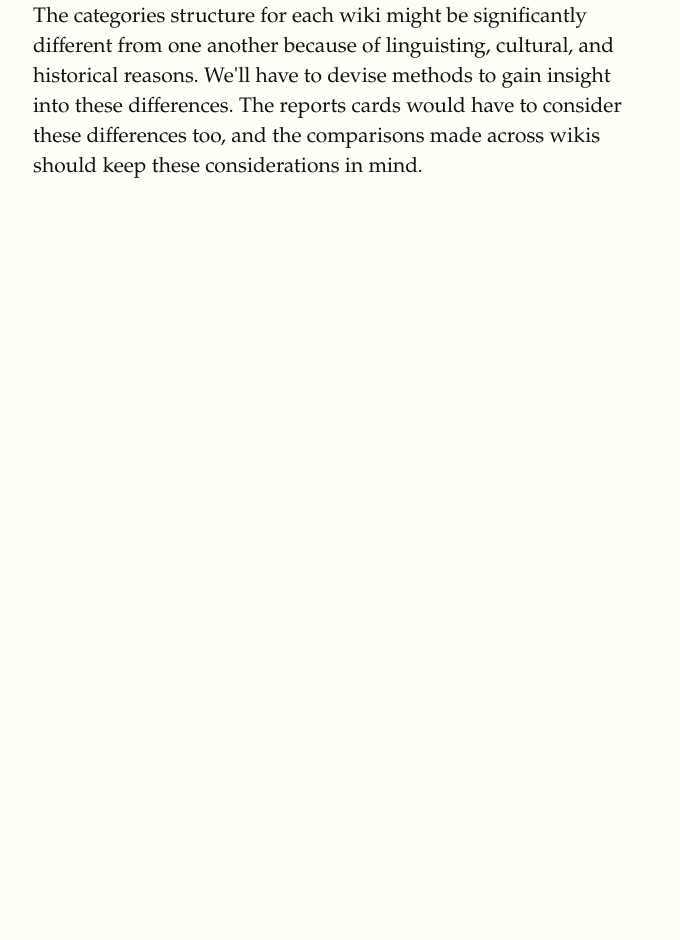
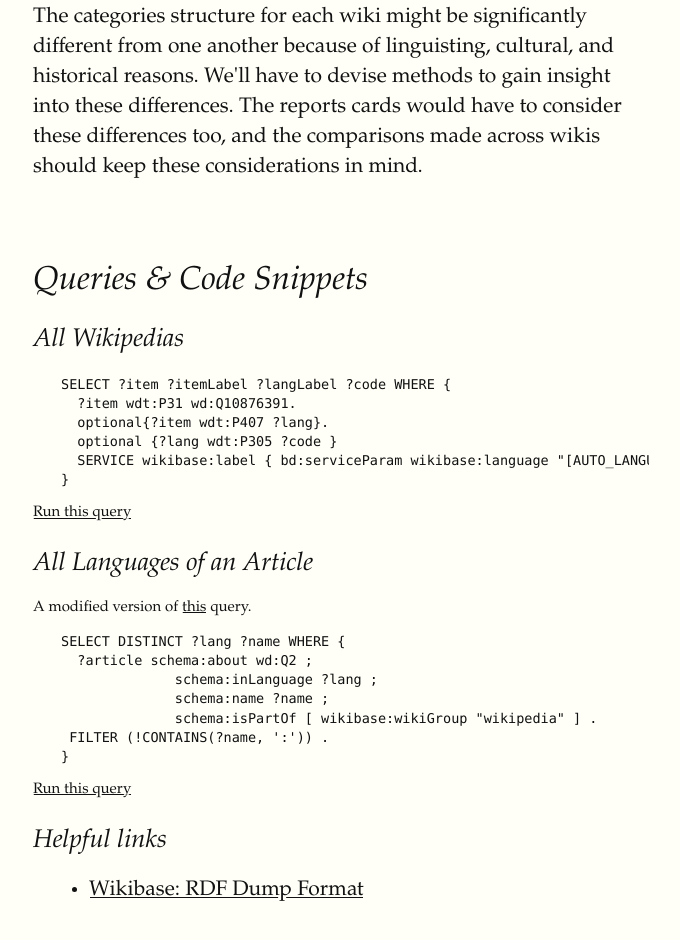
Before and after one commit to prtksxna/knowledgepie-experiments, a plain HTML site: page index.html in a window 1280 px wide. Shown: the part 885-1825 px from the top of the page, without its empty margins (127-807 px from the left). Before the commit the page ends 1187 px from the top, so only its background shows below. Drawn offline with Linux system fonts and the light colour scheme; a web font is replaced by a local one.

Commit message:
chore: add queries and links

```diff
--- a/index.html
+++ b/index.html
@@ -69,6 +69,36 @@
           these considerations in mind.
         </p>
       </section>
+
+      <section>
+        <h2>Queries & Code Snippets</h2>
+        <h3>All Wikipedias</h3>
+        <pre><code>SELECT ?item ?itemLabel ?langLabel ?code WHERE {
+  ?item wdt:P31 wd:Q10876391.
+  optional{?item wdt:P407 ?lang}.
+  optional {?lang wdt:P305 ?code }
+  SERVICE wikibase:label { bd:serviceParam wikibase:language "[AUTO_LANGUAGE],en". }
+}</code></pre>
+        <a href="https://w.wiki/XL5">Run this query</a>
+
+        <h3>All Languages of an Article</h3>
+        A modified version of
+        <a href="https://www.wikidata.org/wiki/Wikidata:SPARQL_query_service/queries/examples#Names_of_Wikipedia_articles_in_multiple_languages">this</a>
+        query.
+        <pre><code>SELECT DISTINCT ?lang ?name WHERE {
+  ?article schema:about wd:Q2 ;
+              schema:inLanguage ?lang ;
+              schema:name ?name ;
+              schema:isPartOf [ wikibase:wikiGroup "wikipedia" ] .
+ FILTER (!CONTAINS(?name, ':')) .
+}</code></pre>
+        <a href="https://w.wiki/XLA">Run this query</a>
+
+        <h3>Helpful links</h3>
+        <ul>
+          <li><a href="https://www.mediawiki.org/wiki/Wikibase/Indexing/RDF_Dump_Format">Wikibase: RDF Dump Format</a></li>
+        </ul>
+      </section>
     </article>
   </body>
 </html>
```
